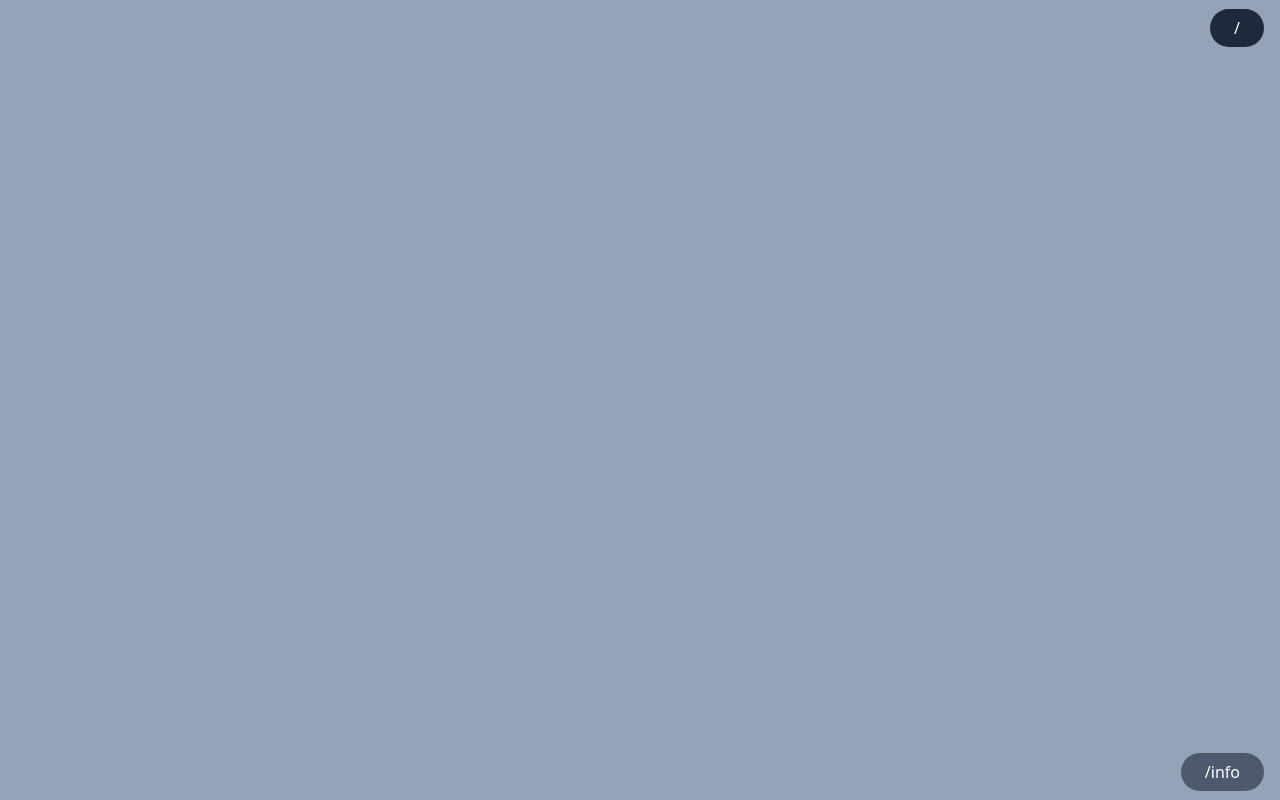
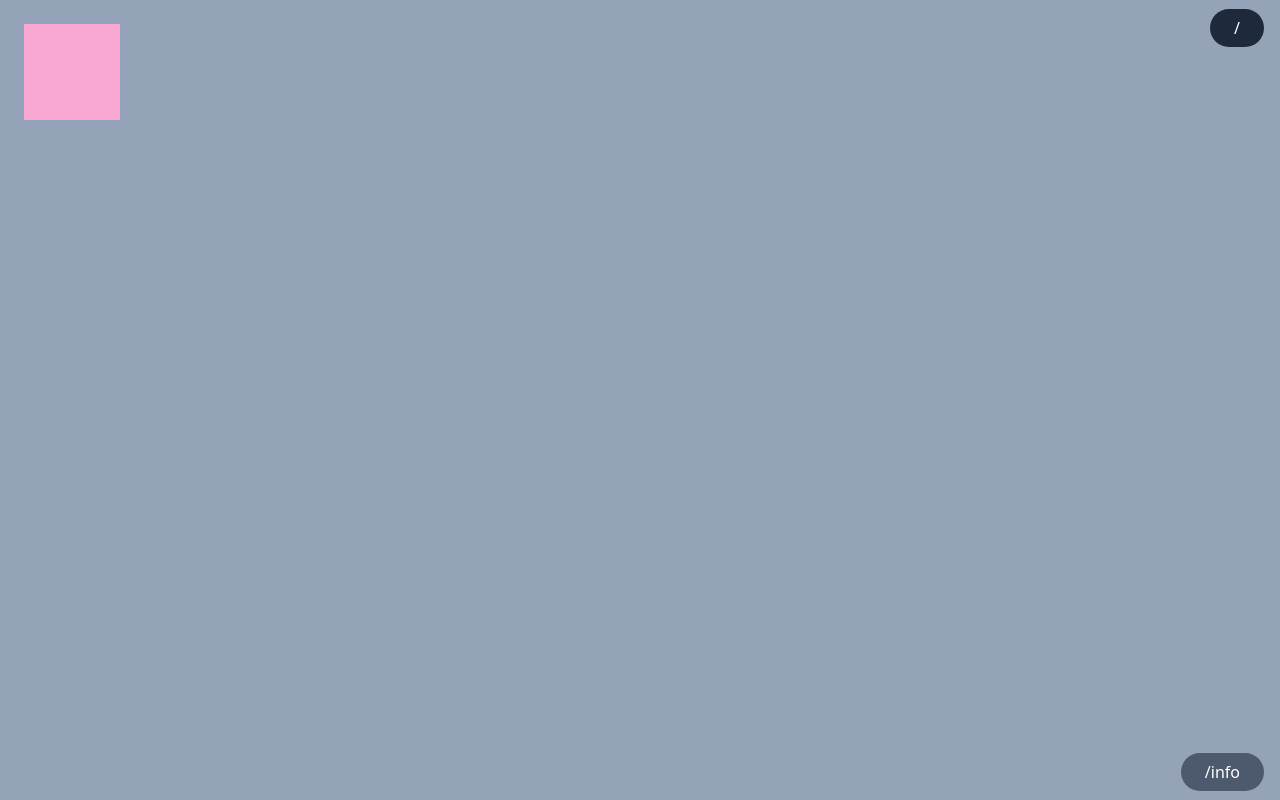
Before and after one commit to casderooij/presentation-application, a Next.js app: page / in a window 1280 px wide. Built offline with nearby package versions, Linux system fonts and the light colour scheme.

Commit message:
feat(draggable-images): create Window component and add to index

```diff
--- /dev/null
+++ b/components/Window.tsx
@@ -0,0 +1,5 @@
+export default function Window() {
+  return (
+    <div className="absolute w-24 h-24 bg-pink-300 cursor-pointer top-6 left-6"></div>
+  );
+}
--- a/pages/index.tsx
+++ b/pages/index.tsx
@@ -1,15 +1,18 @@
 import type { NextPage } from "next";
 import Head from "next/head";
+import Window from "../components/Window";
 
 const Home: NextPage = () => {
   return (
-    <div>
+    <>
       <Head>
         <title>Cas de Rooij</title>
         <meta name="description" content="Generated by create next app" />
         <link rel="icon" href="/favicon.ico" />
       </Head>
-    </div>
+
+      <Window />
+    </>
   );
 };
 
```
